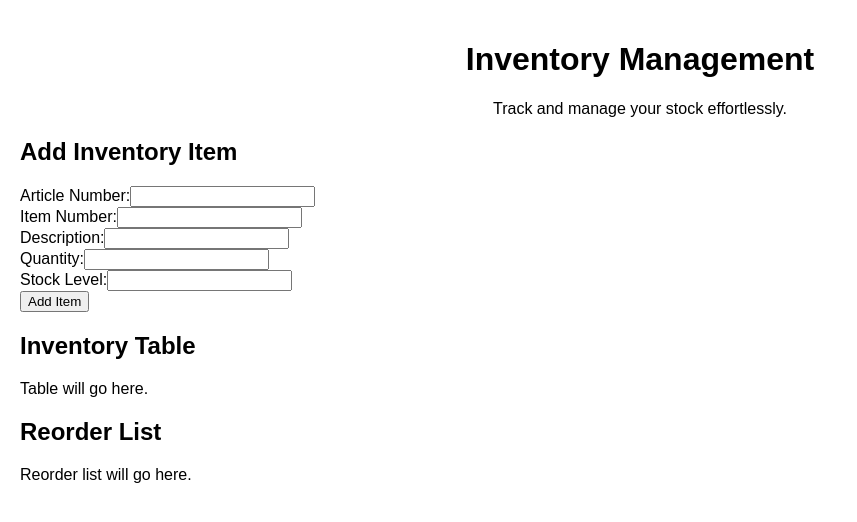
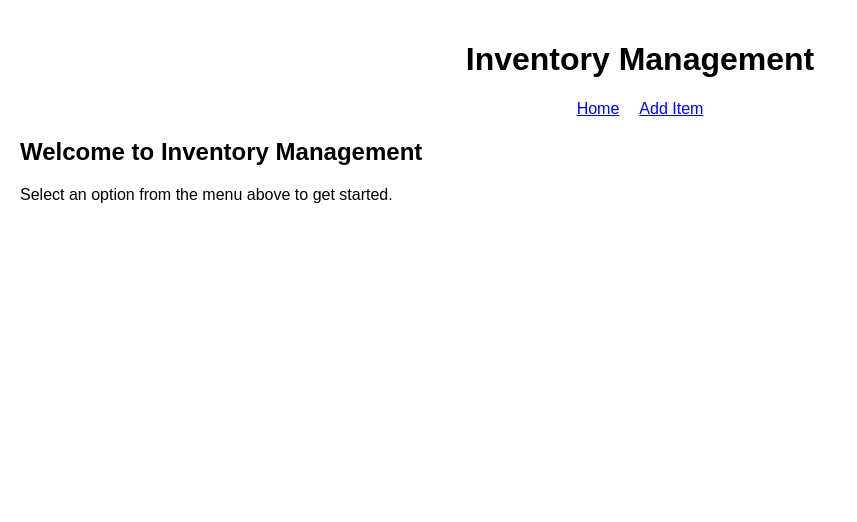
Before and after one commit to Marlin-Reams/inventory_app, a React (Create React App) app: page / in a window 1280 px wide. Shown: the top 522 px of the page, without its empty margins (0-857 px from the left). Built offline with nearby package versions, Linux system fonts and the light colour scheme.

Commit message:
Added navigation using React Router

```diff
--- a/package.json
+++ b/package.json
@@ -10,6 +10,7 @@
     "gh-pages": "^6.2.0",
     "react": "^18.3.1",
     "react-dom": "^18.3.1",
+    "react-router-dom": "^7.0.2",
     "react-scripts": "5.0.1",
     "web-vitals": "^2.1.4"
   },
--- a/src/App.js
+++ b/src/App.js
@@ -1,28 +1,38 @@
 import React from "react";
+import { BrowserRouter as Router, Routes, Route, Link } from "react-router-dom";
 import InventoryForm from "./components/InventoryForm";
 
 function App() {
   return (
+    <Router>
     <div style={{ fontFamily: "Arial, sans-serif", padding: "20px" }}>
       <header style={{ textAlign: "center", marginBottom: "20px" }}>
-        <h1>Inventory Management</h1>
-        <p>Track and manage your stock effortlessly.</p>
-      </header>
-      <main>
-        <section style={{ marginBottom: "20px" }}>
-          <h2>Add Inventory Item</h2>
-          <InventoryForm />
-        </section>
-        <section style={{ marginBottom: "20px" }}>
-          <h2>Inventory Table</h2>
-          <p>Table will go here.</p>
-        </section>
-        <section>
-          <h2>Reorder List</h2>
-          <p>Reorder list will go here.</p>
-        </section>
-      </main>
-    </div>
+      <h1>Inventory Management</h1>
+          <nav>
+            <Link to="/" style={{ margin: "0 10px" }}>
+              Home
+            </Link>
+            <Link to="/add-item" style={{ margin: "0 10px" }}>
+              Add Item
+            </Link>
+          </nav>
+        </header>
+        <main>
+          <Routes>
+            <Route
+              path="/"
+              element={
+                <div>
+                  <h2>Welcome to Inventory Management</h2>
+                  <p>Select an option from the menu above to get started.</p>
+                </div>
+              }
+            />
+            <Route path="/add-item" element={<InventoryForm />} />
+          </Routes>
+        </main>
+      </div>
+    </Router>
   );
 }
 
```
Also changed, not shown: 1 other file (tests, documents, lock files or other folders).
